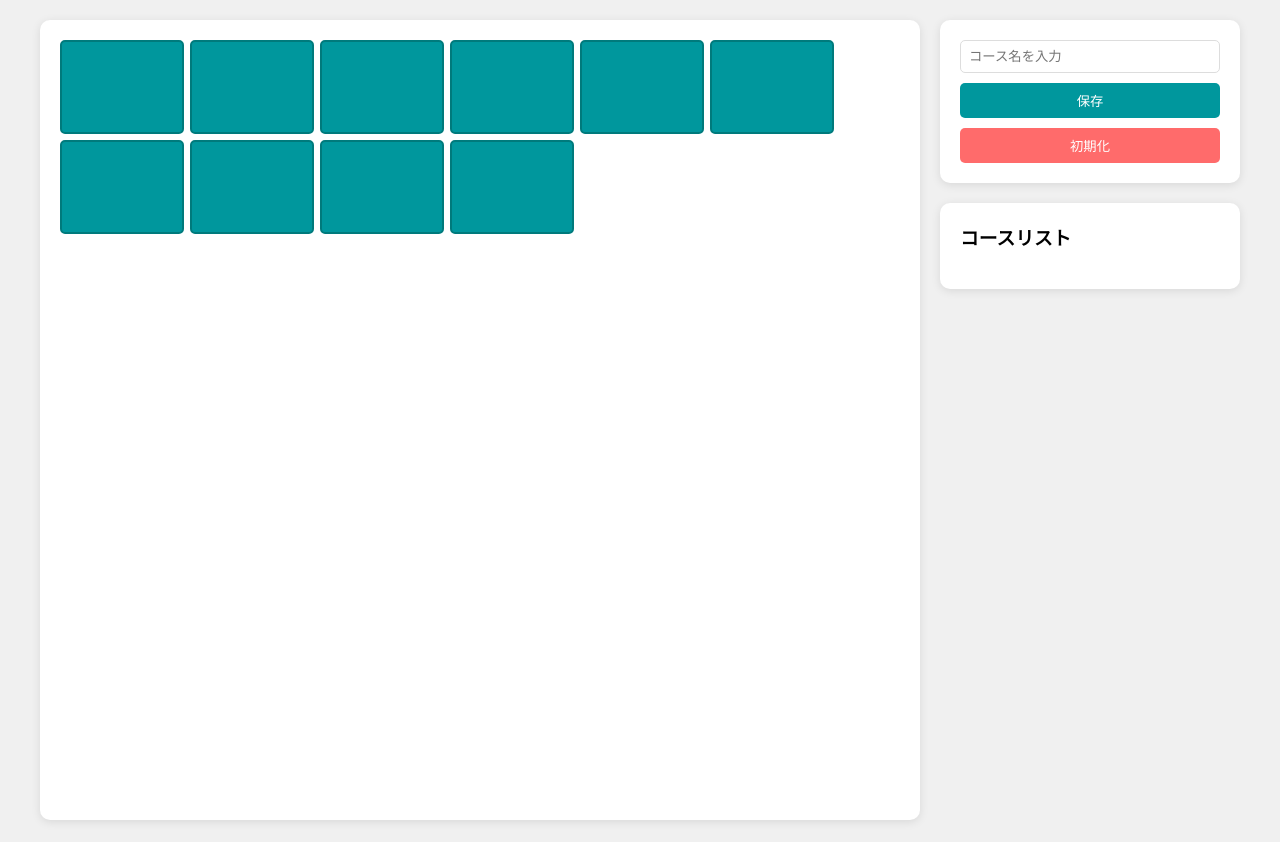
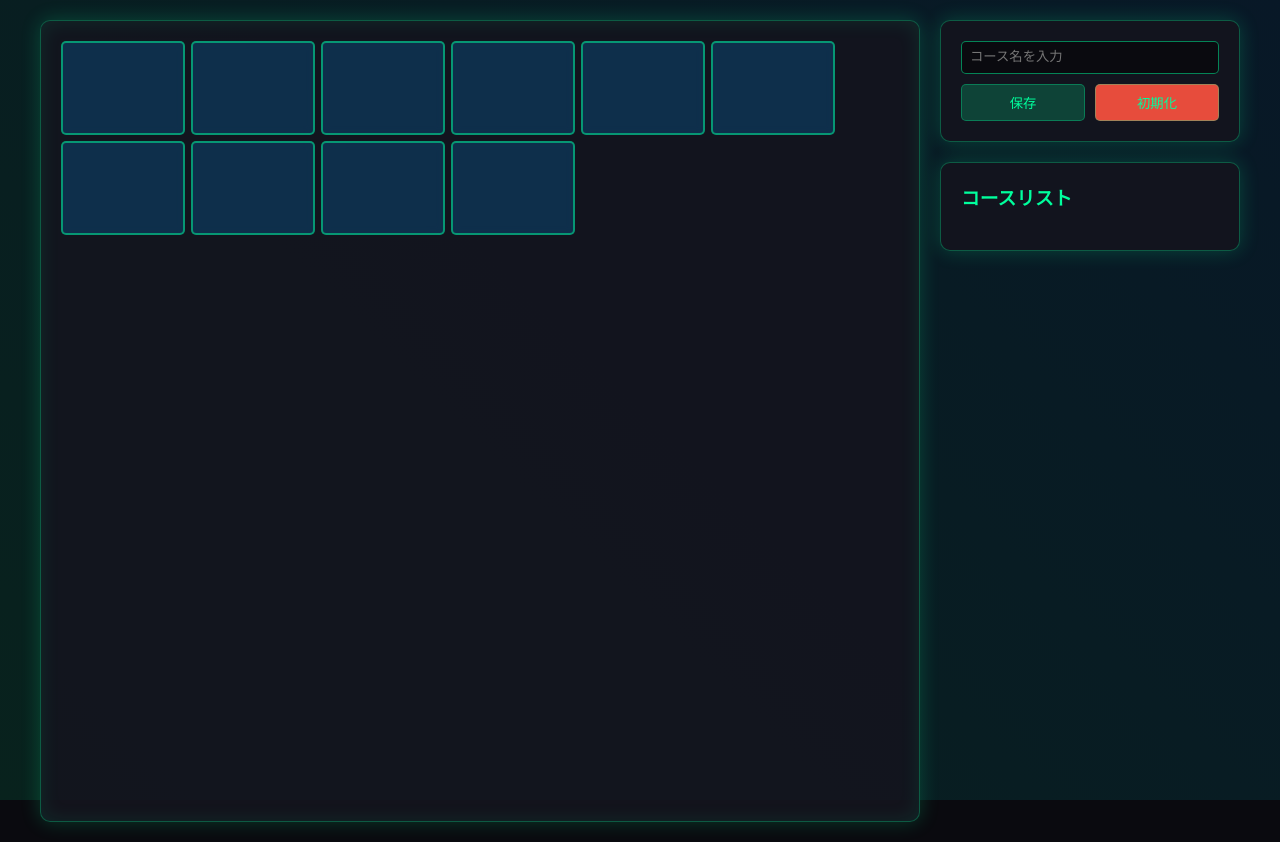
Before and after one commit to volpe28v/rc-course-designer, a plain HTML site: page rc-course-designer.html in a window 1280 px wide. Drawn offline with Linux system fonts and the light colour scheme.

Commit message:
サイバーなデザインに

```diff
--- a/rc-course-designer.html
+++ b/rc-course-designer.html
@@ -8,8 +8,16 @@
         body {
             margin: 0;
             padding: 20px;
-            font-family: Arial, sans-serif;
-            background: #f0f0f0;
+            font-family: 'Courier New', monospace;
+            background: #0a0a0f;
+            color: #00ff9d;
+            background-image:
+                linear-gradient(45deg, #0a0a0f 25%, transparent 25%),
+                linear-gradient(-45deg, #0a0a0f 25%, transparent 25%),
+                linear-gradient(45deg, transparent 75%, #0a0a0f 75%),
+                linear-gradient(-45deg, transparent 75%, #0a0a0f 75%);
+            background-size: 20px 20px;
+            background-position: 0 0, 0 10px, 10px -10px, -10px 0px;
         }
 
         .container {
@@ -17,6 +25,20 @@
             margin: 0 auto;
             display: flex;
             gap: 20px;
+            position: relative;
+            z-index: 1;
+        }
+
+        .container::before {
+            content: '';
+            position: fixed;
+            top: 0;
+            left: 0;
+            right: 0;
+            bottom: 0;
+            background: linear-gradient(45deg, rgba(0,255,157,0.1) 0%, rgba(0,157,255,0.1) 100%);
+            pointer-events: none;
+            z-index: -1;
         }
 
         .design-area {
@@ -28,12 +50,14 @@
         }
 
         .course-area {
-            background: white;
+            background: rgba(20, 20, 30, 0.9);
             border-radius: 10px;
             padding: 20px;
             height: calc(100vh - 40px);
             position: relative;
-            box-shadow: 0 2px 10px rgba(0,0,0,0.1);
+            box-shadow: 0 0 20px rgba(0,255,157,0.2),
+                        inset 0 0 20px rgba(0,255,157,0.1);
+            border: 1px solid rgba(0,255,157,0.3);
             overflow: auto;
             min-width: 600px;
         }
@@ -41,8 +65,8 @@
         .tile {
             width: 120px;
             height: 90px;
-            background: #00979d;
-            border: 2px solid #007a7c;
+            background: rgba(0, 157, 255, 0.2);
+            border: 2px solid rgba(0, 255, 157, 0.5);
             border-radius: 5px;
             position: absolute;
             cursor: move;
@@ -52,12 +76,14 @@
             justify-content: center;
             color: white;
             font-weight: bold;
-            transition: box-shadow 0.3s, transform 0.3s;
+            transition: all 0.3s;
+            backdrop-filter: blur(5px);
             z-index: 1;
         }
 
         .tile:hover {
-            box-shadow: 0 0 15px rgba(0,0,0,0.2);
+            box-shadow: 0 0 15px rgba(0,255,157,0.4);
+            border-color: rgba(0,255,157,0.8);
         }
 
         .tile.dragging {
@@ -66,69 +92,86 @@
         }
 
         .controls {
-            background: white;
+            background: rgba(20, 20, 30, 0.9);
             padding: 20px;
             border-radius: 10px;
+            box-shadow: 0 0 20px rgba(0,255,157,0.2);
+            border: 1px solid rgba(0,255,157,0.3);
+            margin-bottom: 20px;
+            display: flex;
+            flex-direction: column;
+            gap: 10px;
+        }
+
+        .button-group {
             display: flex;
             gap: 10px;
-            box-shadow: 0 2px 10px rgba(0,0,0,0.1);
-            margin-bottom: 20px;
-            flex-direction: column;
+        }
+
+        .button-group button {
+            flex: 1;
         }
 
         input[type="text"] {
             padding: 8px;
-            border: 1px solid #ddd;
+            border: 1px solid rgba(0,255,157,0.5);
             border-radius: 5px;
-            flex: 1;
+            background: rgba(10, 10, 15, 0.9);
+            color: #00ff9d;
+            font-family: 'Courier New', monospace;
         }
 
         button {
             padding: 8px 16px;
-            background: #00979d;
-            color: white;
+            background: rgba(0,255,157,0.2);
+            color: #00ff9d;
             border: none;
             border-radius: 5px;
             cursor: pointer;
             transition: 0.3s;
+            border: 1px solid rgba(0,255,157,0.3);
+            font-family: 'Courier New', monospace;
         }
 
         button:hover {
-            background: #007a7c;
+            background: rgba(0,255,157,0.3);
+            box-shadow: 0 0 10px rgba(0,255,157,0.4);
         }
 
         .reset-button {
-            background: #ff6b6b;
+            background: #e74c3c;
         }
 
         .reset-button:hover {
-            background: #ff5252;
+            background: #c0392b;
         }
 
         .saved-courses {
-            background: white;
+            background: rgba(20, 20, 30, 0.9);
             padding: 20px;
             border-radius: 10px;
-            box-shadow: 0 2px 10px rgba(0,0,0,0.1);
+            box-shadow: 0 0 20px rgba(0,255,157,0.2);
             max-height: calc(100vh - 160px);
             overflow-y: auto;
+            border: 1px solid rgba(0,255,157,0.3);
         }
 
         .course-preview {
             width: 100%;
             height: 80px;
-            background: #f5f5f5;
+            background: rgba(10, 10, 15, 0.9);
             border-radius: 5px;
             margin-bottom: 10px;
             position: relative;
             overflow: hidden;
             cursor: pointer;
             transition: 0.3s;
+            border: 1px solid rgba(0,255,157,0.2);
         }
 
         .course-preview:hover {
-            background: #e5e5e5;
-            box-shadow: 0 2px 5px rgba(0,0,0,0.1);
+            background: rgba(0,255,157,0.1);
+            box-shadow: 0 0 10px rgba(0,255,157,0.3);
         }
 
         .delete-button {
@@ -136,21 +179,19 @@
             border: none;
             padding: 5px;
             cursor: pointer;
-            color: #ff6b6b;
-            font-size: 18px;
-            transition: 0.3s;
+            color: #e74c3c;
         }
 
         .delete-button:hover {
             background: none;
-            color: #ff5252;
+            color: #c0392b;
         }
 
         .preview-tile {
             width: 16px;
             height: 12px;
-            background: #00979d;
-            border: 1px solid #007a7c;
+            background: #3498db;
+            border: 1px solid #2980b9;
             border-radius: 2px;
             position: absolute;
             transform-origin: center;
@@ -162,15 +203,34 @@
 
         .selection-box {
             position: absolute;
-            border: 2px dashed #00979d;
-            background: rgba(0, 151, 157, 0.1);
+            border: 2px dashed rgba(0,255,157,0.5);
+            background: rgba(0,255,157,0.1);
             pointer-events: none;
             z-index: 1000;
         }
 
         .tile.selected {
-            border: 2px solid #ff6b6b;
-            box-shadow: 0 0 10px rgba(255, 107, 107, 0.3);
+            border: 2px solid rgba(0,255,157,0.8);
+            box-shadow: 0 0 20px rgba(0,255,157,0.5);
+        }
+
+        /* スクロールバーのカスタマイズ */
+        ::-webkit-scrollbar {
+            width: 8px;
+            height: 8px;
+        }
+
+        ::-webkit-scrollbar-track {
+            background: rgba(10, 10, 15, 0.9);
+        }
+
+        ::-webkit-scrollbar-thumb {
+            background: rgba(0,255,157,0.5);
+            border-radius: 4px;
+        }
+
+        ::-webkit-scrollbar-thumb:hover {
+            background: rgba(0,255,157,0.7);
         }
     </style>
 </head>
@@ -182,8 +242,10 @@
         <div class="control-area">
             <div class="controls">
                 <input type="text" id="courseName" placeholder="コース名を入力">
+                <div class="button-group">
                     <button onclick="saveCourse()">保存</button>
                     <button onclick="resetTiles()" class="reset-button">初期化</button>
+                </div>
             </div>
             <div class="saved-courses">
                 <h3>コースリスト</h3>
@@ -346,20 +408,17 @@
             }
 
             if (draggedTile) {
-                // ドラッグ判定（5px以上の移動でドラッグと判断）
                 if (!isDragging &&
-                    (Math.abs(e.clientX - offsetX) > 5 ||
-                     Math.abs(e.clientY - offsetY) > 5)) {
+                    (Math.abs(e.clientX - offsetX) > 1 ||
+                     Math.abs(e.clientY - offsetY) > 1)) {
                     isDragging = true;
-                    // ドラッグ開始時の位置を記録
                     draggedTile.dataset.startX = e.clientX;
                     draggedTile.dataset.startY = e.clientY;
                 }
 
+                if (isDragging) {
                     const courseArea = document.getElementById('courseArea');
                     const rect = courseArea.getBoundingClientRect();
-
-                // マウスの移動量を計算
                     const deltaX = e.clientX - parseInt(draggedTile.dataset.startX);
                     const deltaY = e.clientY - parseInt(draggedTile.dataset.startY);
 
@@ -379,6 +438,7 @@
                     // 次回の移動量計算用に現在位置を更新
                     draggedTile.dataset.startX = e.clientX;
                     draggedTile.dataset.startY = e.clientY;
+                }
             }
         });
 
```
Lines whose indentation alone changed are shown as unchanged.
